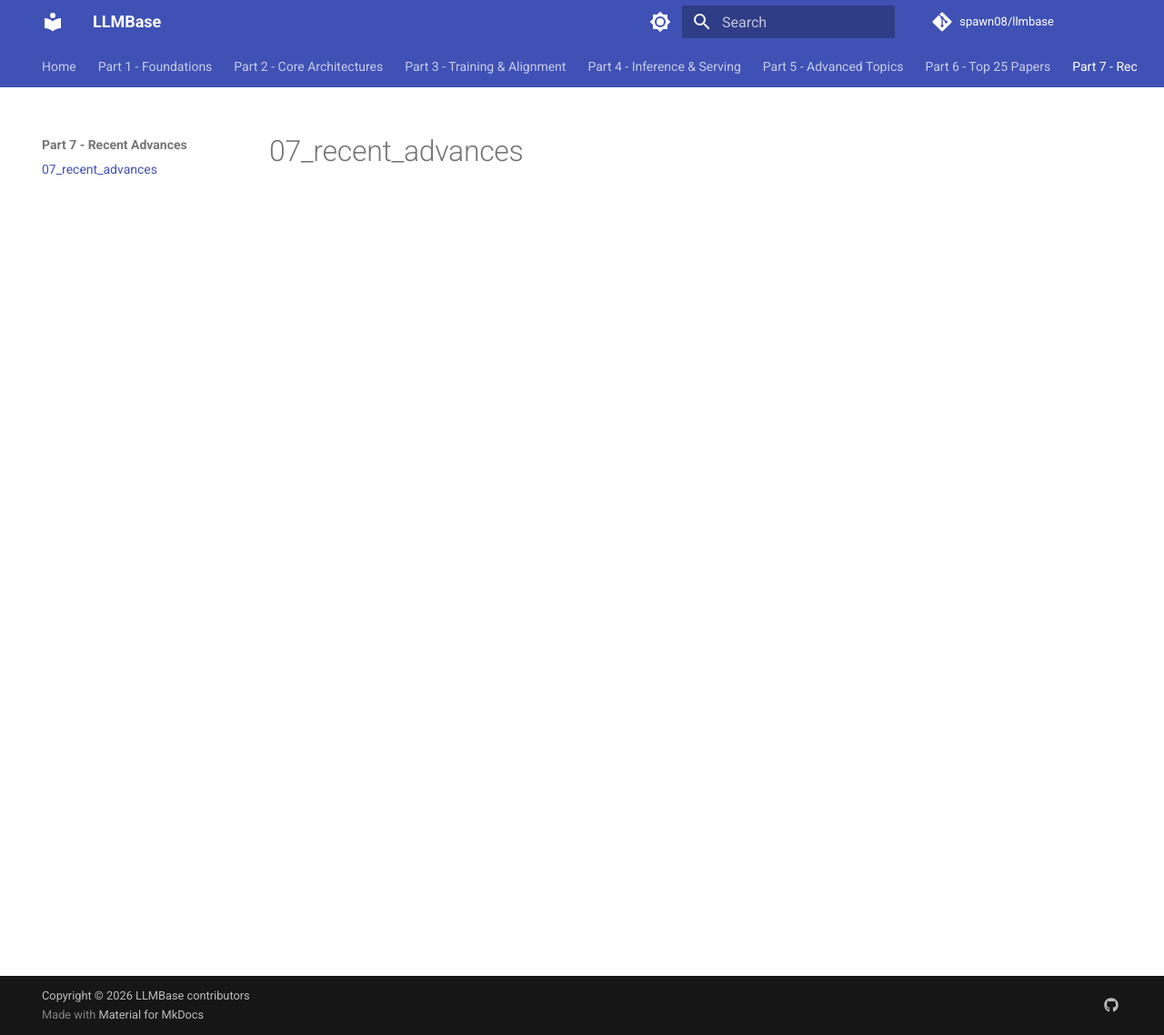
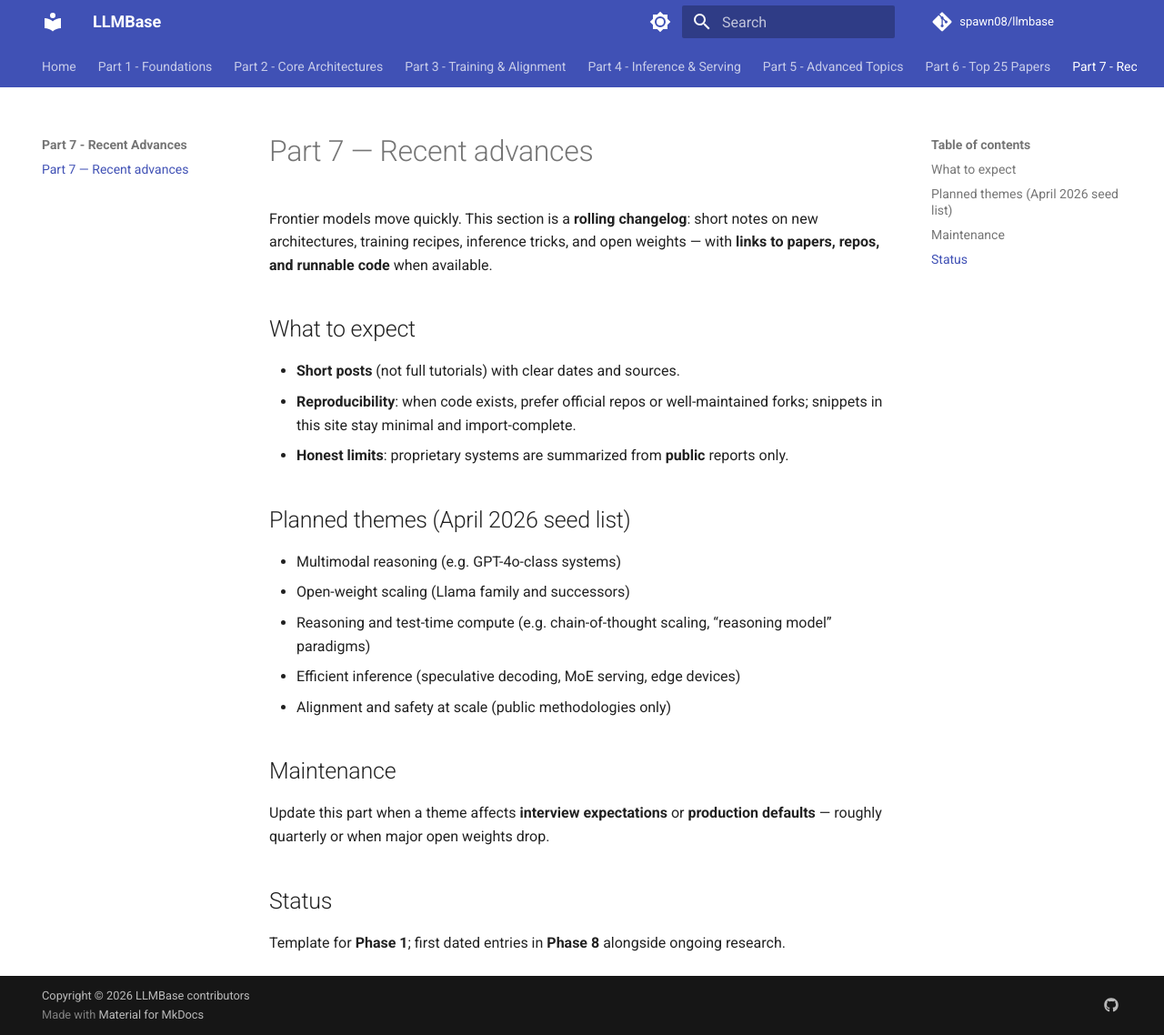
Before and after one commit to spawn08/llmbase, an MkDocs documentation site: the page built from docs/07_recent_advances/index.md, in a window 1280 px wide and 1138 px high. Shown: the whole window at 91% size. Built offline with MkDocs 1.6.1 and Material for MkDocs 9.7.7, drawn with Linux system fonts in a browser that asks for light colours; comment, search, counter and statistics services are not loaded.

Commit message:
docs(part7): add Recent Advances section template
Describe rolling updates, sources policy, and maintenance cadence.

Made-with: Cursor

```diff
--- a/docs/07_recent_advances/index.md
+++ b/docs/07_recent_advances/index.md
@@ -1 +1,25 @@
-# 07_recent_advances
+# Part 7 — Recent advances
+
+Frontier models move quickly. This section is a **rolling changelog**: short notes on new architectures, training recipes, inference tricks, and open weights — with **links to papers, repos, and runnable code** when available.
+
+## What to expect
+
+- **Short posts** (not full tutorials) with clear dates and sources.
+- **Reproducibility**: when code exists, prefer official repos or well-maintained forks; snippets in this site stay minimal and import-complete.
+- **Honest limits**: proprietary systems are summarized from **public** reports only.
+
+## Planned themes (April 2026 seed list)
+
+- Multimodal reasoning (e.g. GPT-4o-class systems)
+- Open-weight scaling (Llama family and successors)
+- Reasoning and test-time compute (e.g. chain-of-thought scaling, “reasoning model” paradigms)
+- Efficient inference (speculative decoding, MoE serving, edge devices)
+- Alignment and safety at scale (public methodologies only)
+
+## Maintenance
+
+Update this part when a theme affects **interview expectations** or **production defaults** — roughly quarterly or when major open weights drop.
+
+## Status
+
+Template for **Phase 1**; first dated entries in **Phase 8** alongside ongoing research.
```
